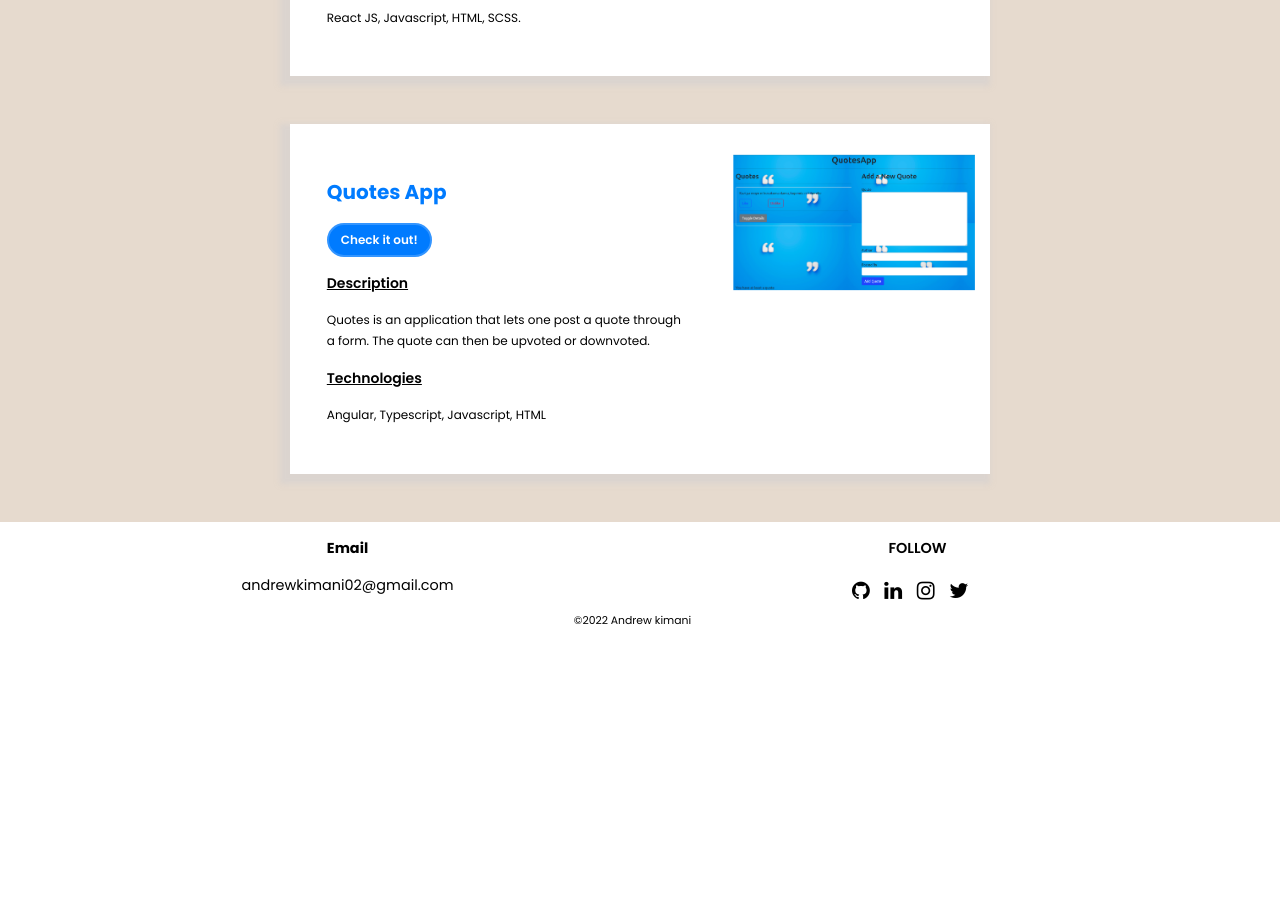
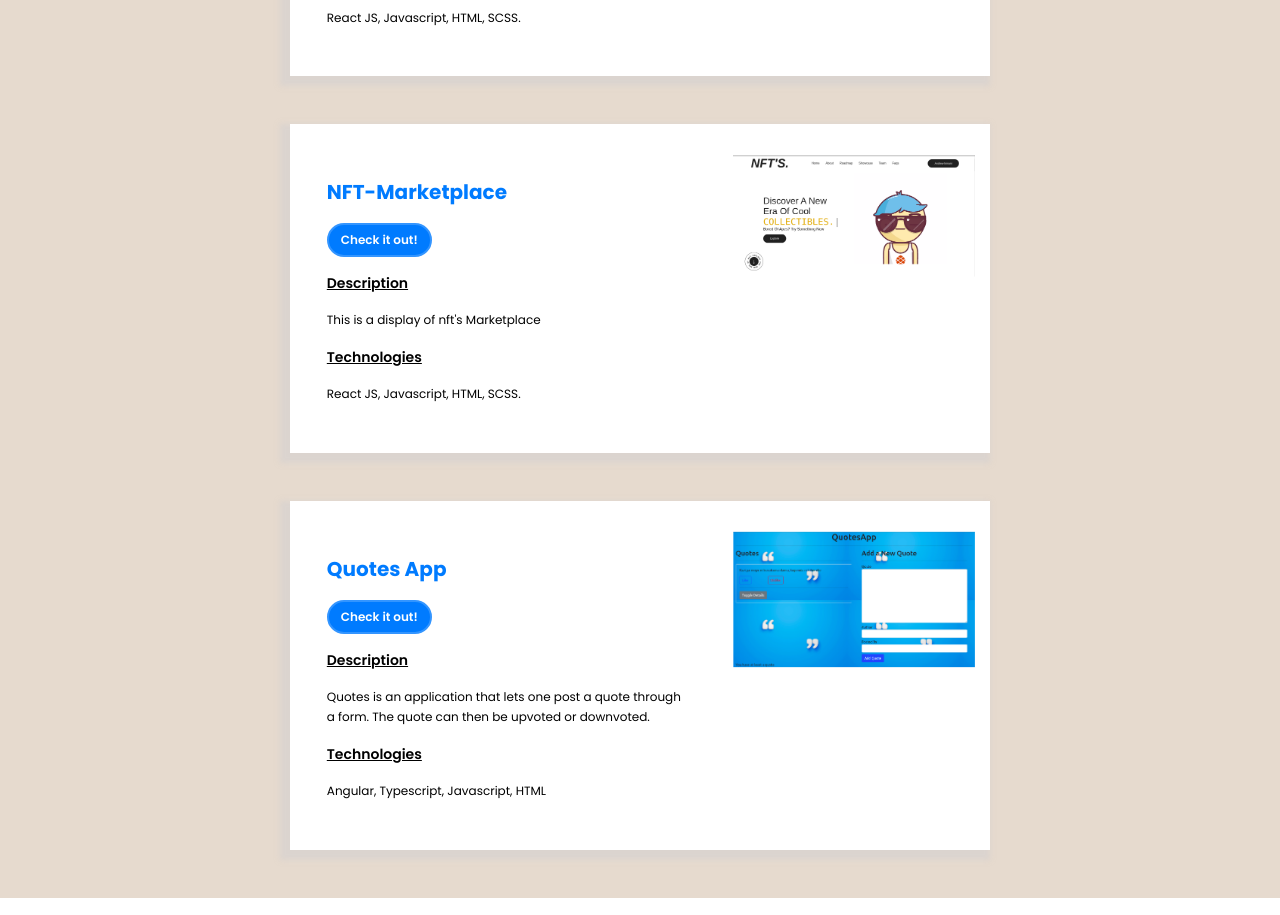
Before and after one commit to andrew4779/Portfolio, a React (Create React App) app: page /projects in a window 1280 px wide. Shown: the part 1820-2735 px from the top of the page. Before the commit the page ends 2465 px from the top, so only its background shows below. Built offline with nearby package versions, Linux system fonts and the light colour scheme; a web font is replaced by a local one.

Commit message:
added project

```diff
--- a/src/Components/Projects/Projects.js
+++ b/src/Components/Projects/Projects.js
@@ -4,6 +4,7 @@ import Awwards from "../../Assets/Awwards.webp";
 import Neighbourhood from "../../Assets/Neighbourhood.webp";
 import news from "../../Assets/news.webp";
 import eportal from "../../Assets/E-Portal.webp";
+import nft from "../../Assets/Nft.webp";
 
 const Projects = () => {
   return (
@@ -63,8 +64,9 @@ const Projects = () => {
             </div>
             <p className="role2 underline">Description</p>
             <p className="role3">
-              A great application for anyone whose trying to get up-to-date on current affairs.
-              Get the latest news from 80,000 different sources. The app make use of the newsapi.org API.
+              A great application for anyone whose trying to get up-to-date on
+              current affairs. Get the latest news from 80,000 different
+              sources. The app make use of the newsapi.org API.
             </p>
             <p className="role2 underline">Technologies</p>
             <p className="role3">
@@ -91,7 +93,9 @@ const Projects = () => {
             </div>
             <p className="role2 underline">Description</p>
             <p className="role3">
-              This is a Django neighbourhood website application where a user must sign up first then update their profile.This will enable the user to join a hood of their choice.
+              This is a Django neighbourhood website application where a user
+              must sign up first then update their profile.This will enable the
+              user to join a hood of their choice.
             </p>
             <p className="role2 underline"> Technologies </p>
             <p className="role3">Python, Django , HTML, Javascript </p>
@@ -116,15 +120,39 @@ const Projects = () => {
             </div>
             <p className="role2 underline">Description</p>
             <p className="role3">
-              This is a university school portal. Student Registration, Course Registration.
+              This is a university school portal. Student Registration, Course
+              Registration.
             </p>
             <p className="role2 underline">Technologies</p>
-            <p className="role3">
-              React JS, Javascript, HTML, SCSS.{" "}
-            </p>
+            <p className="role3">React JS, Javascript, HTML, SCSS. </p>
           </div>
           <div className="description img-place">
             <img src={eportal} alt="" className="md-preview" />
+          </div>
+        </div>
+
+        <div className="experience d-flex mt-5">
+          <div className="role desc-proj">
+            <div className="button4-flex">
+              <p className="role1"> NFT-Marketplace</p>
+              <a
+                href="http://nft-andrew4779.vercel.app/"
+                className="btn button4"
+                target="_blank"
+                rel="noreferrer"
+              >
+                Check it out!
+              </a>
+            </div>
+            <p className="role2 underline">Description</p>
+            <p className="role3">
+              This is a display of nft's Marketplace
+            </p>
+            <p className="role2 underline">Technologies</p>
+            <p className="role3">React JS, Javascript, HTML, SCSS. </p>
+          </div>
+          <div className="description img-place">
+            <img src={nft} alt="" className="md-preview" />
           </div>
         </div>
 
```
Also changed, not shown: src/Assets/Nft.webp (added).
